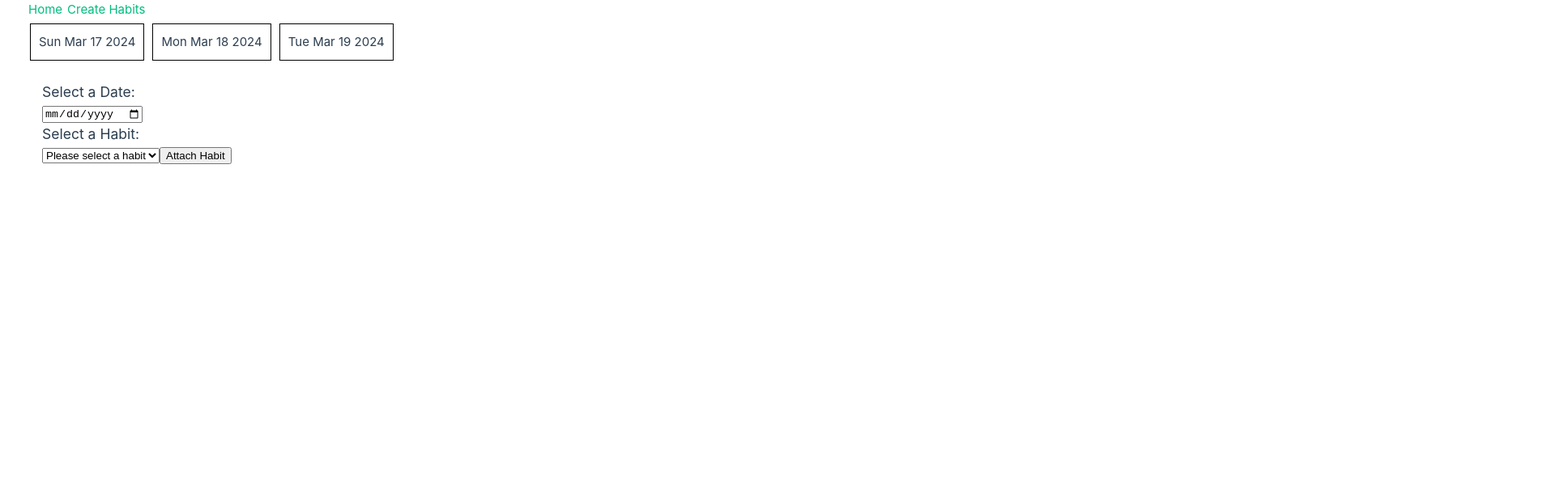
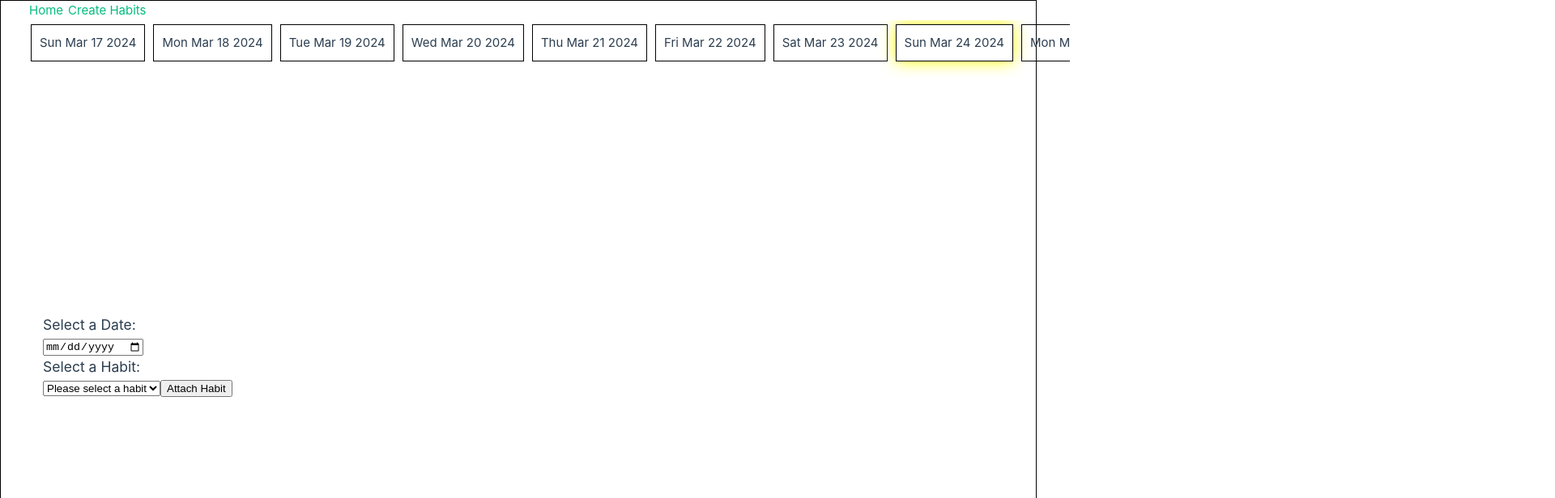
Before and after one commit to henriits/habit_tracker_vue, a Vue app in the folder habit-tracker/: page / in a window 1280 px wide. Shown: the top 616 px of the page at 81% size, 1920 px wide, since content can reach past the window. Built offline with nearby package versions, Linux system fonts and the light colour scheme.

Commit message:
adjusting positions

```diff
--- a/habit-tracker/src/assets/base.css
+++ b/habit-tracker/src/assets/base.css
@@ -48,6 +48,7 @@
 }
 
 body {
+    min-height: 100vh;
     color: var(--color-text);
     background: var(--color-background);
     transition:
--- a/habit-tracker/src/assets/main.css
+++ b/habit-tracker/src/assets/main.css
@@ -1,4 +1,12 @@
 @import url('./base.css');
+
+#app {
+    max-width: 1280px;
+    margin: 0 auto;
+    padding: 2rem;
+    font-weight: normal;
+    border: solid black 1px;
+}
 
 a,
 .green {
--- a/habit-tracker/src/components/DatesView.vue
+++ b/habit-tracker/src/components/DatesView.vue
@@ -51,9 +51,11 @@ export default {
 
 <style>
 .scroll-container {
-    width: 20%;
-    white-space: nowrap;
-    overflow-x: auto;
+    direction: ltr;
+    display: block;
+    overflow: auto;
+    height: 20%;
+    width: 56%;
 }
 
 .date-div-container {
@@ -98,4 +100,14 @@ export default {
     vertical-align: middle;
     margin-left: 5px;
 }
+
+
+@media screen and (width <=768px) {
+    .scroll-container {
+        /* Adjust width for smaller screens */
+        width: 100%;
+
+        /* Optionally, you can also adjust other properties like padding or margin */
+    }
+}
 </style>
```
